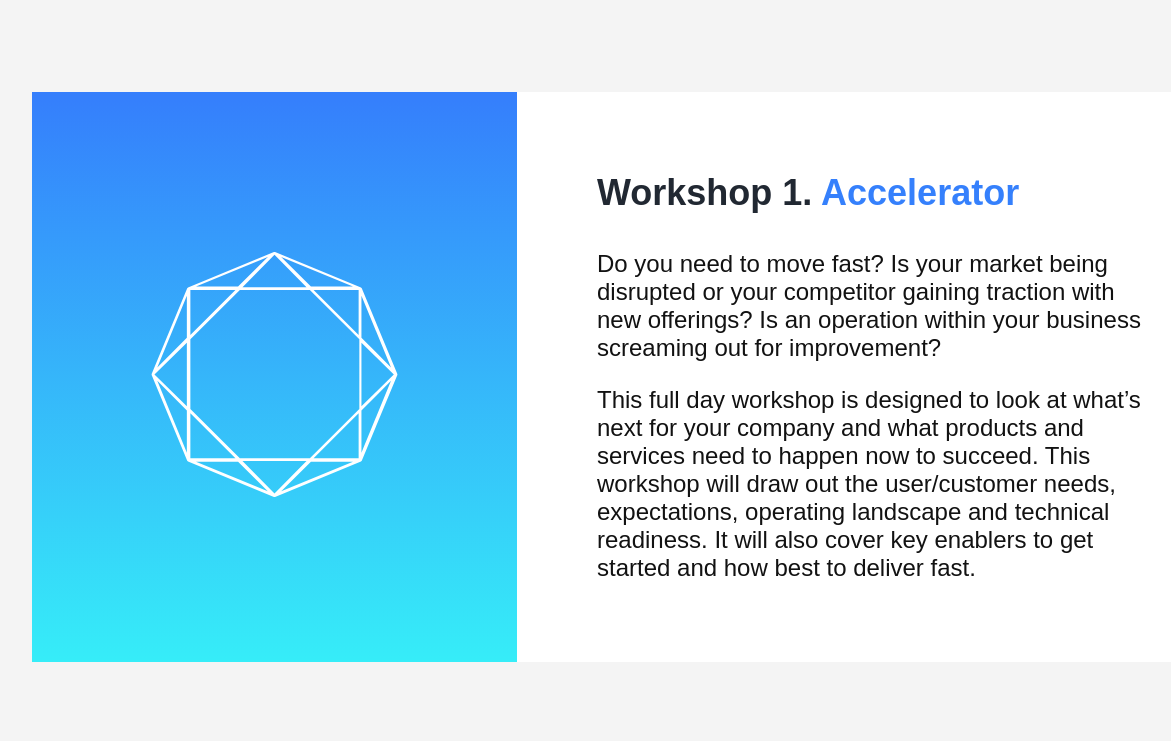
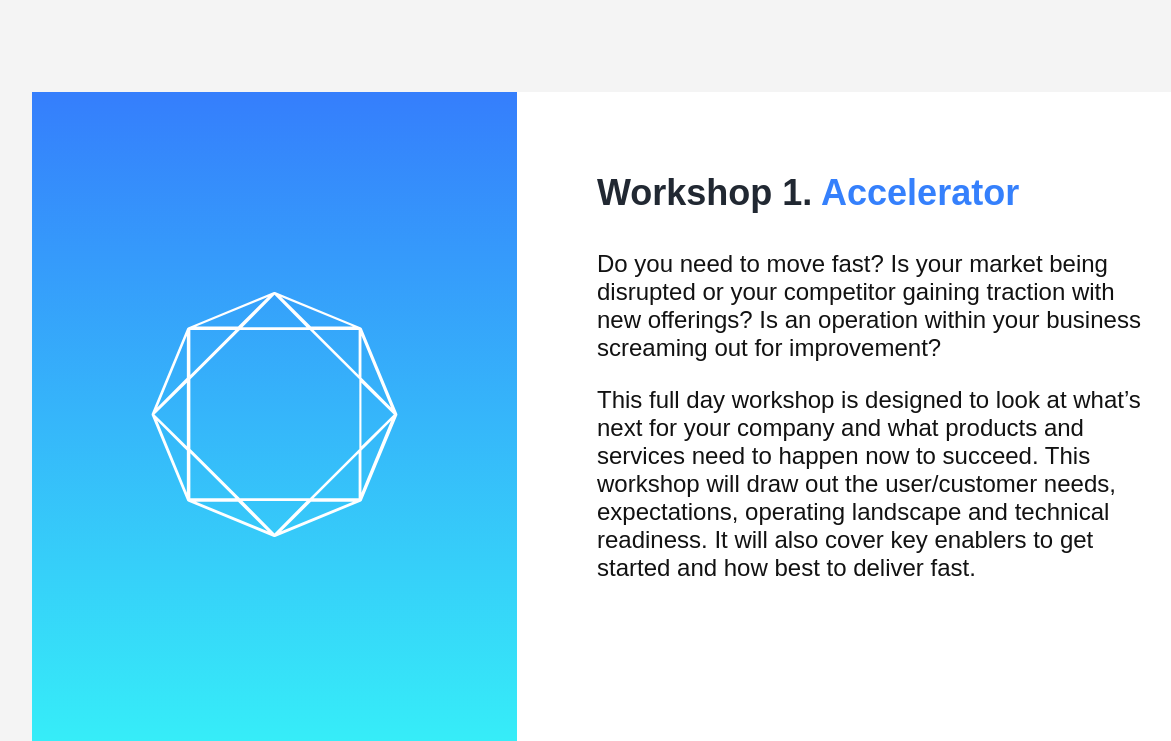
Before and after one commit to AimeexJB/AimeexJB.github.io, a website: page index.html in a window 1536 px wide. Shown: the part 1331-2072 px from the top of the page, without its empty margins (133-1304 px from the left). Drawn offline with Linux system fonts and the light colour scheme.

Commit message:
logo padding fix

```diff
--- a/scss/styles.scss
+++ b/scss/styles.scss
@@ -398,7 +398,7 @@ body {
     }
 
     .gift-options__workshops-logo {
-        padding: 150px 90px;
+        padding: 194px 90px;
     }
 
     .gift-options__workshops-description {
@@ -488,7 +488,7 @@ body {
     }
 
     .gift-options__workshops-logo {
-        padding: 160px 100px;
+        padding: 200px 100px;
 
         img {
             width: 285px;
@@ -566,4 +566,8 @@ body {
         font-size: 34px;
     }
 
+    .gift-options__workshops-logo {
+        padding: 140px 100px;
+    }
+
 }
```
Also changed, not shown: css/styles.css, 1 other file.
